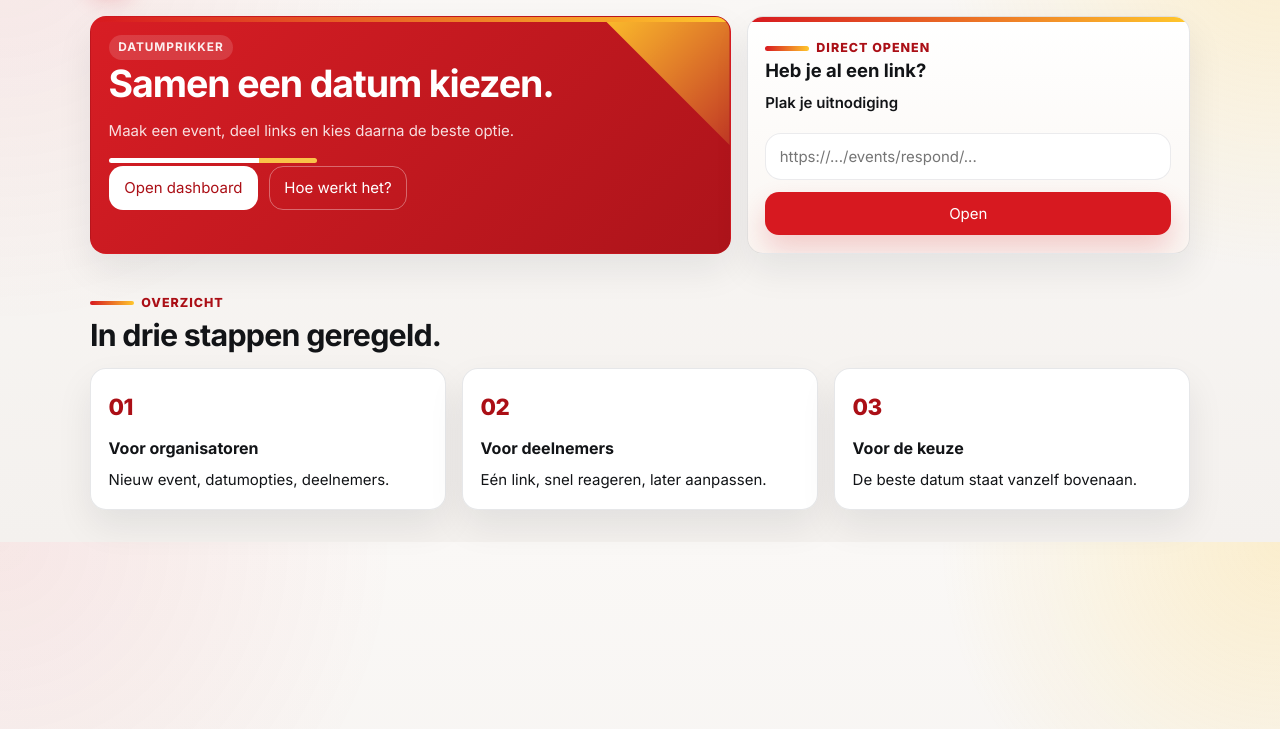
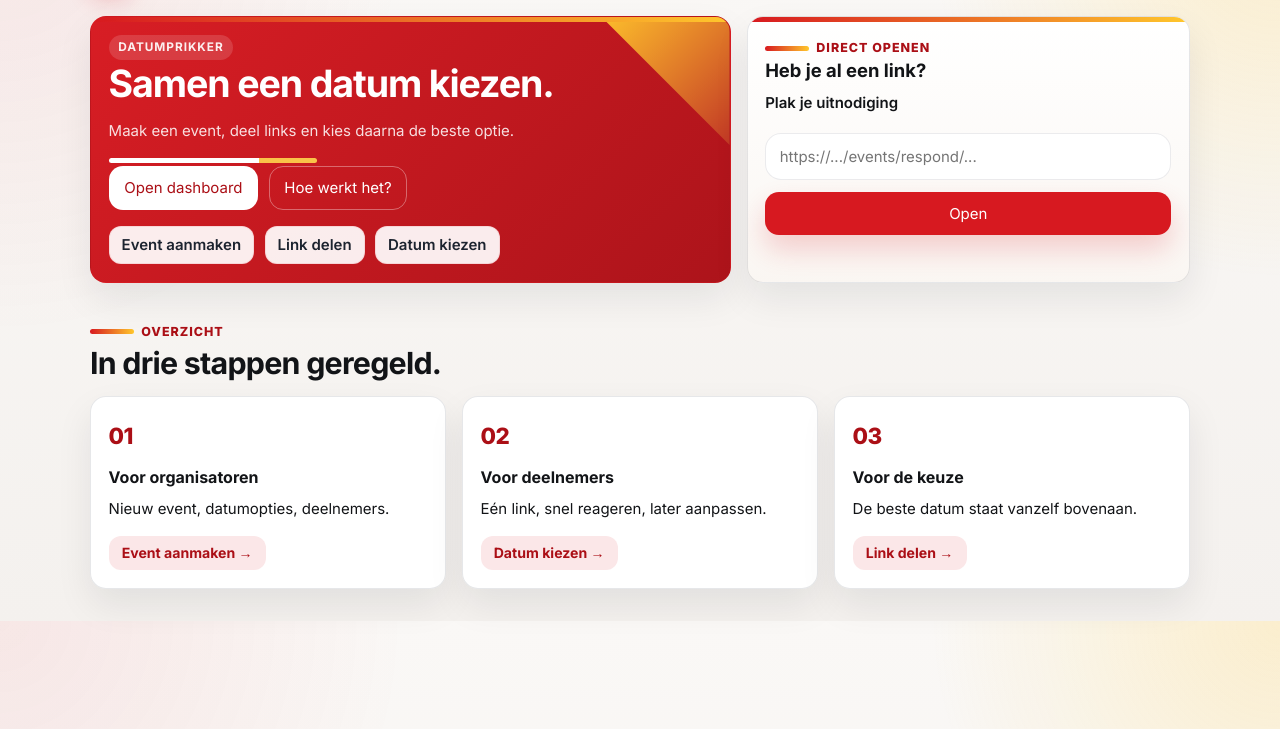
Before and after one commit to AlexBongers/datumprikker_s4, a Node server app: page / in a window 1280 px wide. Shown: the part 71-800 px from the top of the page. Run offline with Node 20, Linux system fonts and the light colour scheme; some libraries are stand-ins or nearby versions.

Commit message:
Restore Event aanmaken, Link delen, Datum kiezen as working links
Agent-Logs-Url: https://github.com/AlexBongers/datumprikker_s4/sessions/72d19521-efe1-4730-8e4f-f7cd4b10a2df

Co-authored-by: AlexBongers <52636621+AlexBongers@users.noreply.github.com>

```diff
--- a/public/css/style.css
+++ b/public/css/style.css
@@ -261,13 +261,22 @@ code {
 .mini-stats,
 .button-group.wrap { display: flex; gap: 0.65rem; flex-wrap: wrap; }
 .mini-stats { margin-top: 1rem; }
-.mini-stats span {
+.mini-stats span,
+.mini-stat-link {
   padding: 0.45rem 0.75rem;
   border-radius: 12px;
   background: rgba(255, 255, 255, 0.92);
   color: var(--ink-soft);
   border: 1px solid rgba(215, 25, 32, 0.1);
   font-weight: 600;
+}
+.mini-stat-link {
+  transition: background 0.18s ease, border-color 0.18s ease, transform 0.18s ease;
+}
+.mini-stat-link:hover {
+  background: rgba(255, 255, 255, 1);
+  border-color: rgba(215, 25, 32, 0.28);
+  transform: translateY(-1px);
 }
 .hero-divider {
   width: min(100%, 13rem);
@@ -548,6 +557,23 @@ code {
   margin: 0;
 }
 
+.feature-cta {
+  display: inline-flex;
+  margin-top: 1rem;
+  padding: 0.42rem 0.82rem;
+  border-radius: 12px;
+  font-size: 0.88rem;
+  font-weight: 700;
+  color: var(--primary-strong);
+  background: var(--primary-soft);
+  transition: background 0.18s ease, transform 0.18s ease;
+}
+
+.feature-cta:hover {
+  background: rgba(215, 25, 32, 0.16);
+  transform: translateY(-1px);
+}
+
 .form-section,
 .table-panel,
 .hero-card,
--- a/views/index.ejs
+++ b/views/index.ejs
@@ -9,8 +9,13 @@
       <a href="/admin/login" class="primary-button">Open dashboard</a>
       <button type="button" class="secondary-button" data-help-toggle>Hoe werkt het?</button>
     </div>
+    <div class="mini-stats">
+      <a href="/admin" class="mini-stat-link">Event aanmaken</a>
+      <a href="/admin/dashboard" class="mini-stat-link">Link delen</a>
+      <a href="#invite-section" class="mini-stat-link">Datum kiezen</a>
+    </div>
   </div>
-  <div class="hero-card card-panel">
+  <div class="hero-card card-panel" id="invite-section">
     <span class="section-label">Direct openen</span>
     <h2>Heb je al een link?</h2>
     <form class="stack" onsubmit="event.preventDefault(); window.location.href = this.inviteLink.value.trim();">
@@ -31,16 +36,19 @@
     <span class="feature-index">01</span>
     <h3>Voor organisatoren</h3>
     <p>Nieuw event, datumopties, deelnemers.</p>
+    <a href="/admin" class="feature-cta">Event aanmaken →</a>
   </article>
   <article class="card-panel feature-card">
     <span class="feature-index">02</span>
     <h3>Voor deelnemers</h3>
     <p>Eén link, snel reageren, later aanpassen.</p>
+    <a href="#invite-section" class="feature-cta">Datum kiezen →</a>
   </article>
   <article class="card-panel feature-card">
     <span class="feature-index">03</span>
     <h3>Voor de keuze</h3>
     <p>De beste datum staat vanzelf bovenaan.</p>
+    <a href="/admin/dashboard" class="feature-cta">Link delen →</a>
   </article>
 </section>
 <%- include('partials/footer') %>
```
